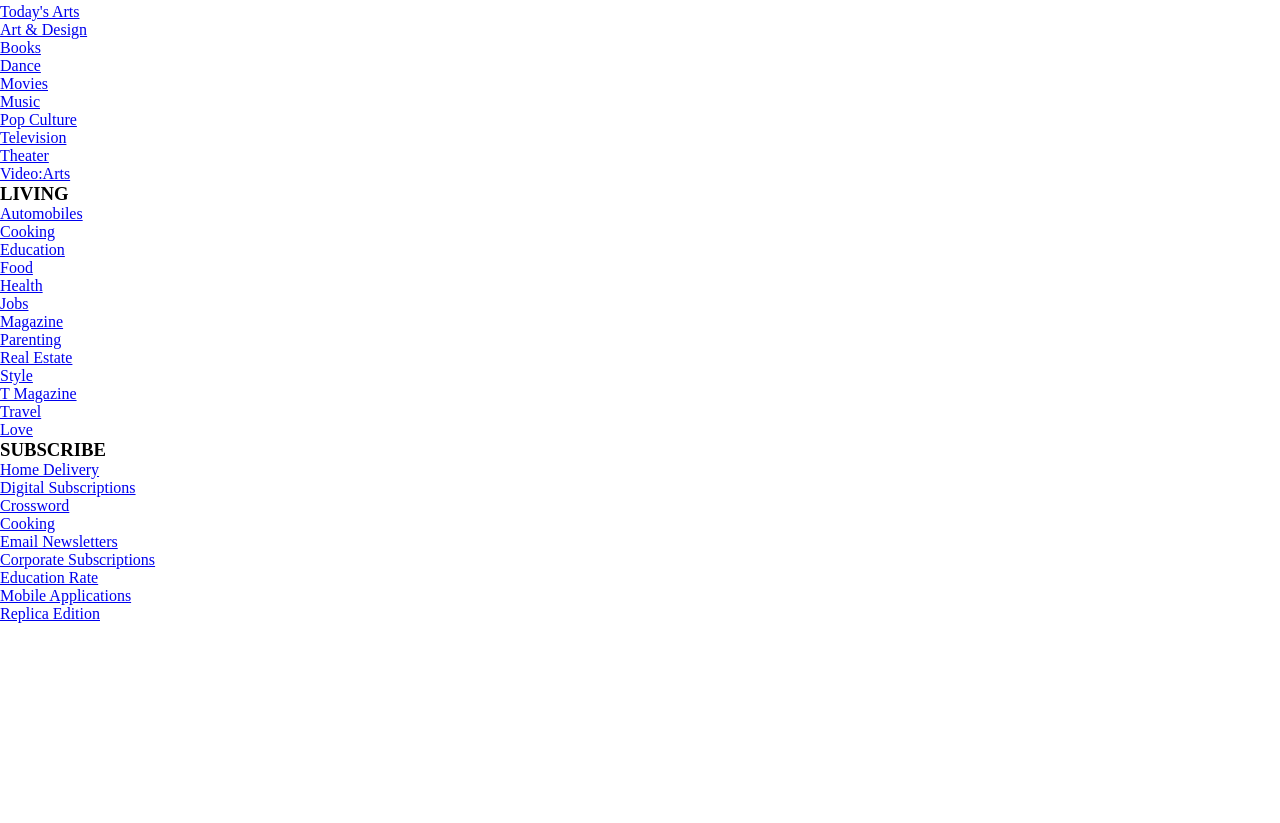
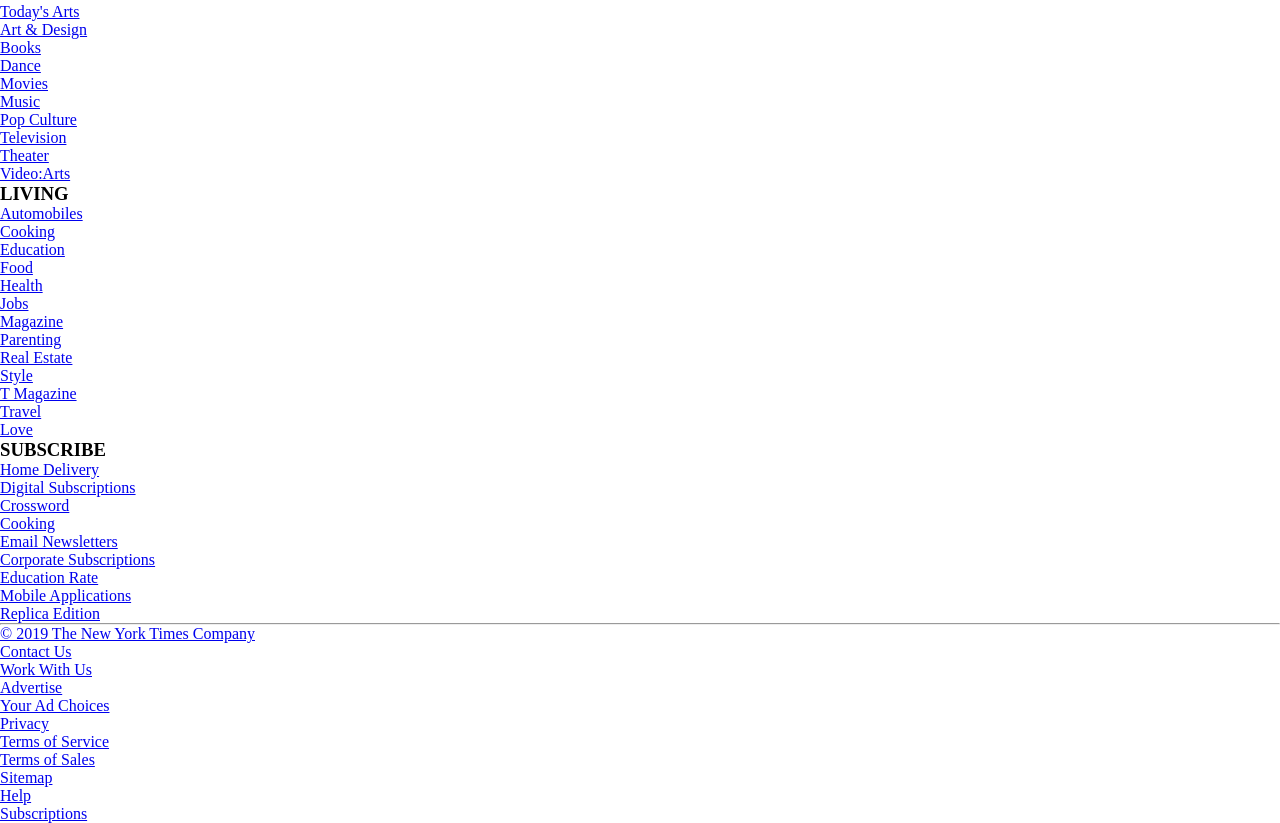
Before and after one commit to rOluochKe/new-york-article, a plain HTML site: page index.html in a window 1280 px wide. Shown: the part 5025-5848 px from the top of the page. Before the commit the page ends 5648 px from the top, so only its background shows below. Drawn offline with Linux system fonts and the light colour scheme.

Commit message:
primary footer section

```diff
--- a/index.html
+++ b/index.html
@@ -450,7 +450,9 @@
                 </ul>
             </div>
         </div>
-        <hr>
+
+        <hr />
+
         <!-- Footer -->
         <div class="footer">
            <div class="header">
@@ -540,6 +542,30 @@
            </div>
 
         </div>
+
+        <hr />
+
+        <!-- Primary footer -->
+        <div class="primary-footer">
+            <div class="copyright">
+                <a href="#">© 2019 The New York Times Company</a>
+            </div>
+            <div class="acount-links">
+                <ul>
+                    <li><a href="#">Contact Us</a></li>
+                    <li><a href="#">Work With Us</a></li>
+                    <li><a href="#">Advertise</a></li>
+                    <li><a href="#">Your Ad Choices</a></li>
+                    <li><a href="#">Privacy</a></li>
+                    <li><a href="#">Terms of Service</a></li>
+                    <li><a href="#">Terms of Sales</a></li>
+                    <li><a href="#">Sitemap</a></li>
+                    <li><a href="#">Help</a></li>
+                    <li><a href="#">Subscriptions</a></li>
+                </ul>
+            </div>
+        </div>
+
     </div>
 </body>
 </html>
```
